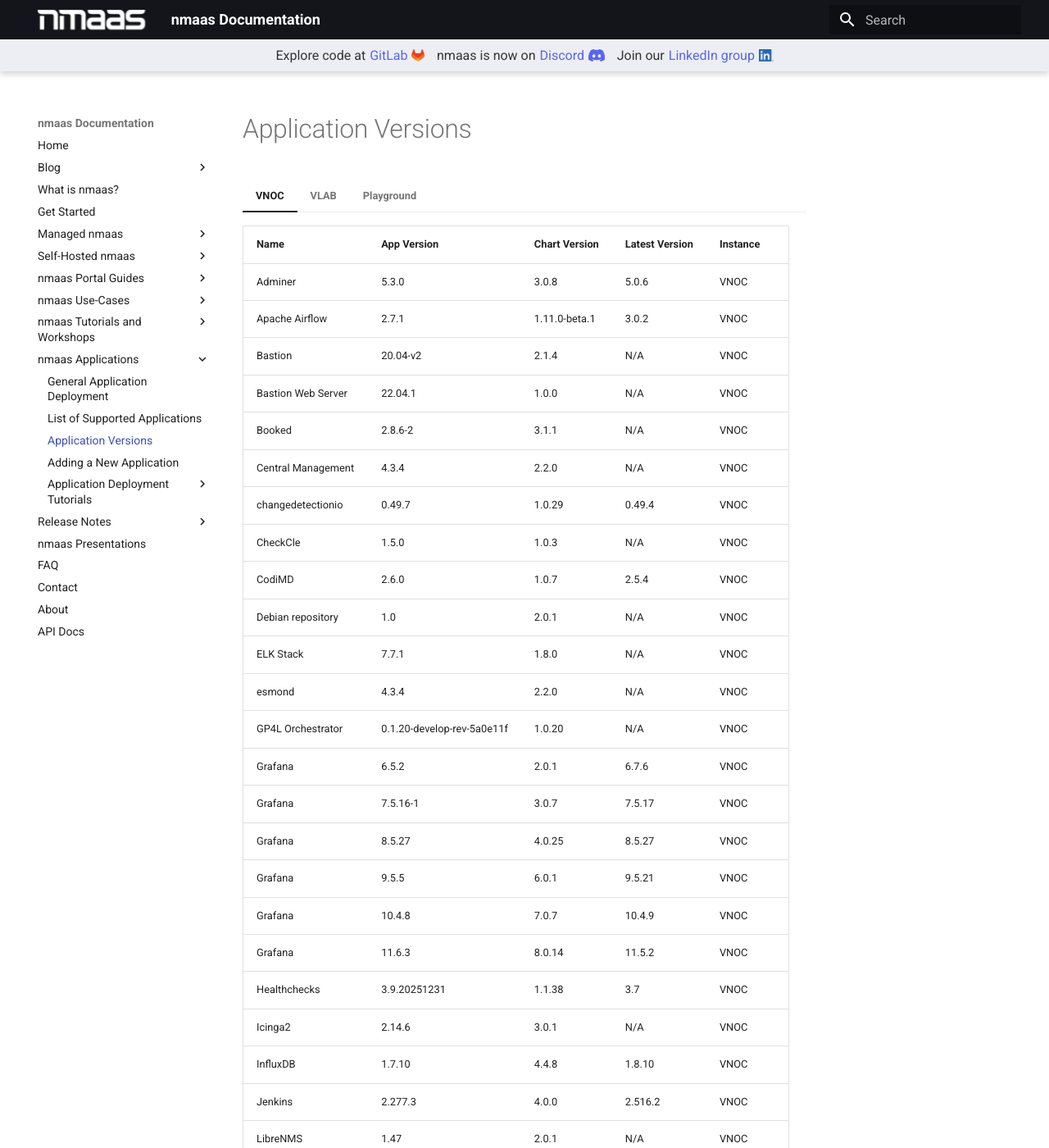
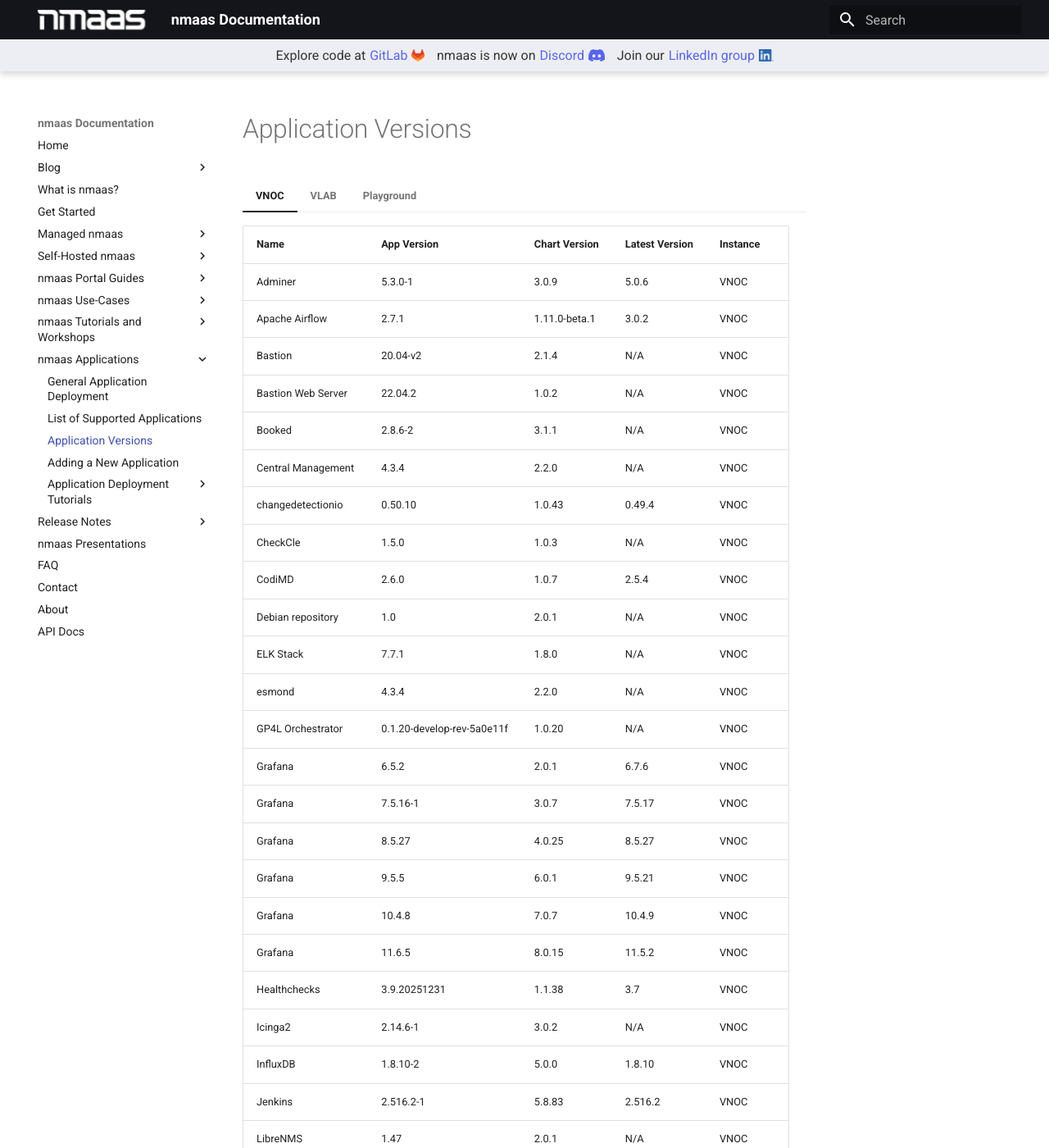
Before and after one commit to nmaas-platform/nmaas-docs, an MkDocs documentation site: the page built from docs/nmaas-applications/application-versions.md, in a window 1280 px wide and 1400 px high. Shown: the whole window at 82% size. Built offline with MkDocs 1.6.1 and Material for MkDocs 9.7.7, drawn with Linux system fonts in a browser that asks for light colours.

Commit message:
Automated update of application versions list

```diff
--- a/docs/nmaas-applications/application-versions.md
+++ b/docs/nmaas-applications/application-versions.md
@@ -4,13 +4,13 @@
 
     |       Name       |        App Version       |Chart Version|Latest Version|Instance|
     |------------------|--------------------------|-------------|--------------|--------|
-    |      Adminer     |           5.3.0          |    3.0.8    |     5.0.6    |  VNOC  |
+    |      Adminer     |          5.3.0-1         |    3.0.9    |     5.0.6    |  VNOC  |
     |  Apache Airflow  |           2.7.1          |1.11.0-beta.1|     3.0.2    |  VNOC  |
     |      Bastion     |         20.04-v2         |    2.1.4    |      N/A     |  VNOC  |
-    |Bastion Web Server|          22.04.1         |    1.0.0    |      N/A     |  VNOC  |
+    |Bastion Web Server|          22.04.2         |    1.0.2    |      N/A     |  VNOC  |
     |      Booked      |          2.8.6-2         |    3.1.1    |      N/A     |  VNOC  |
     |Central Management|           4.3.4          |    2.2.0    |      N/A     |  VNOC  |
-    | changedetectionio|          0.49.7          |    1.0.29   |    0.49.4    |  VNOC  |
+    | changedetectionio|          0.50.10         |    1.0.43   |    0.49.4    |  VNOC  |
     |     CheckCle     |           1.5.0          |    1.0.3    |      N/A     |  VNOC  |
     |      CodiMD      |           2.6.0          |    1.0.7    |     2.5.4    |  VNOC  |
     | Debian repository|            1.0           |    2.0.1    |      N/A     |  VNOC  |
@@ -22,11 +22,11 @@
     |      Grafana     |          8.5.27          |    4.0.25   |    8.5.27    |  VNOC  |
     |      Grafana     |           9.5.5          |    6.0.1    |    9.5.21    |  VNOC  |
     |      Grafana     |          10.4.8          |    7.0.7    |    10.4.9    |  VNOC  |
-    |      Grafana     |          11.6.3          |    8.0.14   |    11.5.2    |  VNOC  |
+    |      Grafana     |          11.6.5          |    8.0.15   |    11.5.2    |  VNOC  |
     |   Healthchecks   |       3.9.20251231       |    1.1.38   |      3.7     |  VNOC  |
-    |      Icinga2     |          2.14.6          |    3.0.1    |      N/A     |  VNOC  |
-    |     InfluxDB     |          1.7.10          |    4.4.8    |    1.8.10    |  VNOC  |
-    |      Jenkins     |          2.277.3         |    4.0.0    |    2.516.2   |  VNOC  |
+    |      Icinga2     |         2.14.6-1         |    3.0.2    |      N/A     |  VNOC  |
+    |     InfluxDB     |         1.8.10-2         |    5.0.0    |    1.8.10    |  VNOC  |
+    |      Jenkins     |         2.516.2-1        |    5.8.83   |    2.516.2   |  VNOC  |
     |     LibreNMS     |           1.47           |    2.0.1    |      N/A     |  VNOC  |
     |       Maat       |           1.0.9          |    3.0.2    |      N/A     |  VNOC  |
     |      MaDDash     |           4.3.4          |    2.2.4    |      N/A     |  VNOC  |
@@ -72,11 +72,11 @@
     |           Grafana          |     7.2.0     |    2.0.1    |    7.5.17    |  VLAB  |
     |           Grafana          |   10.4.19-1   |   7.0.13-1  |    10.4.9    |  VLAB  |
     |           Grafana          |    11.6.3-1   |   8.0.14-1  |    11.5.2    |  VLAB  |
-    |        Healthchecks        |3.10.20250804-1|   1.1.46-1  |      3.7     |  VLAB  |
+    |        Healthchecks        |3.10.20250825-1|   1.1.47-1  |      3.7     |  VLAB  |
     |           Icinga2          |     2.11.4    |    2.0.1    |      N/A     |  VLAB  |
     |          InfluxDB          |     1.7.10    |    4.4.8    |    1.8.10    |  VLAB  |
     |         Inventory3         |     0.15.0    |    1.0.0    |      N/A     |  VLAB  |
-    |           Jenkins          |   2.516.1-1   |    5.8.72   |    2.516.2   |  VLAB  |
+    |           Jenkins          |   2.516.2-1   |    5.8.83   |    2.516.2   |  VLAB  |
     |        LibreBooking        |     2.8.6     |    3.1.0    |      N/A     |  VLAB  |
     |          LibreNMS          |      1.47     |    2.0.1    |      N/A     |  VLAB  |
     |            Maat            |     1.0.12    |   3.0.9-2   |      N/A     |  VLAB  |
```
